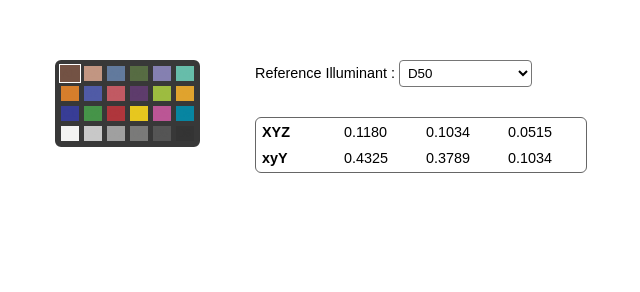
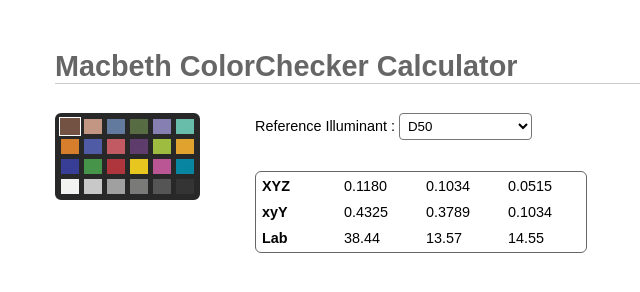
Before and after one commit to stephanb2/color-calc-js, a plain HTML site: page macbeth02.html in a window 1280 px wide. Shown: the whole page, without its empty margins (5-645 px from the left). Drawn offline with Linux system fonts and the light colour scheme.

Commit message:
Lab calculation. Complete ColorChecker data set. Data for 1964 Std. Observer and Reference White XYZ.

```diff
--- /dev/null
+++ b/data/CIE_observer1964.csv
@@ -0,0 +1,4 @@
+380, 390, 400, 410, 420, 430, 440, 450, 460, 470, 480, 490, 500, 510, 520, 530, 540, 550, 560, 570, 580, 590, 600, 610, 620, 630, 640, 650, 660, 670, 680, 690, 700, 710, 720, 730, 740, 750, 760, 770, 780
+0.00016, 0.002362, 0.01911, 0.084736, 0.204492, 0.314679, 0.383734, 0.370702, 0.302273, 0.195618, 0.080507, 0.016172, 0.003816, 0.037465, 0.117749, 0.236491, 0.376772, 0.529826, 0.705224, 0.878655, 1.01416, 1.11852, 1.12399, 1.03048, 0.856297, 0.647467, 0.431567, 0.268329, 0.152568, 0.081261, 0.040851, 0.019941, 0.009577, 0.004553, 0.002175, 0.001045, 0.000508, 0.000251, 0.000126, 0.000065, 0.000033
+0.000017, 0.000253, 0.002004, 0.008756, 0.021391, 0.038676, 0.062077, 0.089456, 0.128201, 0.18519, 0.253589, 0.339133, 0.460777, 0.606741, 0.761757, 0.875211, 0.961988, 0.991761, 0.99734, 0.955552, 0.868934, 0.777405, 0.658341, 0.527963, 0.398057, 0.283493, 0.179828, 0.107633, 0.060281, 0.0318, 0.015905, 0.007749, 0.003718, 0.001768, 0.000846, 0.000407, 0.000199, 0.000098, 0.00005, 0.000025, 0.000013
+0.000705, 0.010482, 0.086011, 0.389366, 0.972542, 1.55348, 1.96728, 1.9948, 1.74537, 1.31756, 0.772125, 0.415254, 0.218502, 0.112044, 0.060709, 0.030451, 0.013676, 0.003988, 0, 0, 0, 0, 0, 0, 0, 0, 0, 0, 0, 0, 0, 0, 0, 0, 0, 0, 0, 0, 0, 0, 0
--- a/macbeth02.html
+++ b/macbeth02.html
@@ -3,7 +3,7 @@
 <head>
 
   <meta charset="utf-8"/>
-  <title>Macbeth chart test 02</title>
+  <title>Macbeth ColorChecker Calculator</title>
 
   <style type="text/css">
    body {
@@ -16,6 +16,16 @@
    p, h1, h2, h3, h4 {
       margin-top: 0px;
    }
+
+   h1, h2 {
+      color: #666;
+      border-bottom: 1px solid #ccc;
+   }
+
+    #header{
+       width: 100%;
+       padding: 0px 10px;
+    }
 
     #main {
         width: auto;
@@ -41,19 +51,18 @@
 
 
    #colorTable {
-      border: 3px solid #383838;
+      border: 3px solid #282828;
       border-radius: 6px;
       -moz-border-radius: 6px;
       -webkit-border-radius: 6px;
-      background: #383838;
+      background: #282828;
       border-spacing: 1px;
       table-layout:fixed;
       font-size: 10px;
    }
 
    #colorTable td {
-      border: 2px solid #383838;
-      background: #333;
+      border: 2px solid #282828;
       width: 14px;
       max-width: 14px;
       padding: 2px;
@@ -100,15 +109,16 @@
 </head>
 
 
+<body>
 
-<body>
+<div id="header"><h1>Macbeth ColorChecker Calculator</h1></div>
 
 <div id="side">
     <table id="colorTable"></table>
 </div>
 
+
 <div id="main">
-
 
     <label>Reference Illuminant : </label>
     <select id="illumRef" autocomplete="off">
@@ -124,6 +134,7 @@
     <table class="dataTable">
         <tr id="XYZ"></tr>
         <tr id="xyY"></tr>
+        <tr id="Lab"></tr>
     </table>
 
     <!--
--- a/macbeth02.js
+++ b/macbeth02.js
@@ -1,7 +1,7 @@
 var SB = {};
 
 SB = {
-    "data":{"CIEobs31":{}, "CIEil":{}, "GMCCavg30":{}, "CCdisplay":{} }
+    "data":{"CIEobs31":{}, "CIEobs64":{}, "CIEil":{}, "GMCCavg30":{}, "CCdisplay":{} }
 };
 
 /*
@@ -13,7 +13,27 @@
     "step":10,
     "x":[0.001368, 0.004243, 0.01431, 0.04351, 0.13438, 0.2839, 0.34828, 0.3362, 0.2908, 0.19536, 0.09564, 0.03201, 0.0049, 0.0093, 0.06327, 0.1655, 0.2904, 0.43345, 0.5945, 0.7621, 0.9163, 1.0263, 1.0622, 1.0026, 0.85445, 0.6424, 0.4479, 0.2835, 0.1649, 0.0874, 0.04677, 0.0227, 0.011359, 0.00579, 0.002899, 0.00144, 0.00069, 0.000332, 0.000166, 0.000083, 0.000042],
     "y":[0.000039, 0.00012, 0.000396, 0.00121, 0.004, 0.0116, 0.023, 0.038, 0.06, 0.09098, 0.13902, 0.20802, 0.323, 0.503, 0.71, 0.862, 0.954, 0.99495, 0.995, 0.952, 0.87, 0.757, 0.631, 0.503, 0.381, 0.265, 0.175, 0.107, 0.061, 0.032, 0.017, 0.00821, 0.004102, 0.002091, 0.001047, 0.00052, 0.000249, 0.00012, 0.00006, 0.00003, 0.000015],
-    "z":[0.00645, 0.02005, 0.06785, 0.2074, 0.6456, 1.3856, 1.74706, 1.77211, 1.6692, 1.28764, 0.81295, 0.46518, 0.272, 0.1582, 0.07825, 0.04216, 0.0203, 0.00875, 0.0039, 0.0021, 0.00165, 0.0011, 0.0008, 0.00034, 0.00019, 0.00005, 0.00002, 0, 0, 0, 0, 0, 0, 0, 0, 0, 0, 0, 0, 0, 0]
+    "z":[0.00645, 0.02005, 0.06785, 0.2074, 0.6456, 1.3856, 1.74706, 1.77211, 1.6692, 1.28764, 0.81295, 0.46518, 0.272, 0.1582, 0.07825, 0.04216, 0.0203, 0.00875, 0.0039, 0.0021, 0.00165, 0.0011, 0.0008, 0.00034, 0.00019, 0.00005, 0.00002, 0, 0, 0, 0, 0, 0, 0, 0, 0, 0, 0, 0, 0, 0],
+    "A":[1.0985, 1.00, 0.3558],
+    "C":[0.9807, 1.00, 1.1822],
+    "D50":[0.9642, 1.00, 0.8251],
+    "D65":[0.9504, 1.00, 1.0888]
+};
+
+/*
+ * CIE Standard Observer 1964 - 10 degrees
+ */
+SB.data.CIEobs64 = {
+    "start":380,
+    "end":780,
+    "step":10,
+    "x":[0.00016, 0.002362, 0.01911, 0.084736, 0.204492, 0.314679, 0.383734, 0.370702, 0.302273, 0.195618, 0.080507, 0.016172, 0.003816, 0.037465, 0.117749, 0.236491, 0.376772, 0.529826, 0.705224, 0.878655, 1.01416, 1.11852, 1.12399, 1.03048, 0.856297, 0.647467, 0.431567, 0.268329, 0.152568, 0.081261, 0.040851, 0.019941, 0.009577, 0.004553, 0.002175, 0.001045, 0.000508, 0.000251, 0.000126, 0.000065, 0.000033],
+    "y":[0.000017, 0.000253, 0.002004, 0.008756, 0.021391, 0.038676, 0.062077, 0.089456, 0.128201, 0.18519, 0.253589, 0.339133, 0.460777, 0.606741, 0.761757, 0.875211, 0.961988, 0.991761, 0.99734, 0.955552, 0.868934, 0.777405, 0.658341, 0.527963, 0.398057, 0.283493, 0.179828, 0.107633, 0.060281, 0.0318, 0.015905, 0.007749, 0.003718, 0.001768, 0.000846, 0.000407, 0.000199, 0.000098, 0.00005, 0.000025, 0.000013],
+    "z":[0.000705, 0.010482, 0.086011, 0.389366, 0.972542, 1.55348, 1.96728, 1.9948, 1.74537, 1.31756, 0.772125, 0.415254, 0.218502, 0.112044, 0.060709, 0.030451, 0.013676, 0.003988, 0, 0, 0, 0, 0, 0, 0, 0, 0, 0, 0, 0, 0, 0, 0, 0, 0, 0, 0, 0, 0, 0, 0],
+    "A":[1.1114, 1.00, 0.3520],
+    "C":[0.9759, 1.00, 1.0732],
+    "D50":[0.9672, 1.00, 0.8143],
+    "D65":[0.9481, 1.00, 1.0732]
 };
 
 /*
@@ -30,9 +50,8 @@
 };
 
 /*
- * GreatgMacbeth ColorChecker Spectral data by Danny Pascale
+ * Macbeth ColorChecker Spectral data by Danny Pascale
  * 30 charts average
- * TODO: this table is incomplete.
  */
 SB.data.GMCCavg30 = {
     "start":380,
@@ -50,7 +69,10 @@
     "B3":[0.09600, 0.11466, 0.13058, 0.13508, 0.13345, 0.13159, 0.13021, 0.12811, 0.12505, 0.12048, 0.11512, 0.10985, 0.10494, 0.09982, 0.09516, 0.09265, 0.09247, 0.09319, 0.09621, 0.10812, 0.15557, 0.26539, 0.39871, 0.50008, 0.55632, 0.57945, 0.58773, 0.59063, 0.59251, 0.59445, 0.59785, 0.60219, 0.60690, 0.60925, 0.60896, 0.61024],
     "C3":[0.04992, 0.04877, 0.04759, 0.04724, 0.04716, 0.04735, 0.04742, 0.04692, 0.04607, 0.04518, 0.04444, 0.04429, 0.04468, 0.04560, 0.04678, 0.04764, 0.04859, 0.05037, 0.05385, 0.05986, 0.07212, 0.10356, 0.17752, 0.31207, 0.46683, 0.58083, 0.64443, 0.67484, 0.69018, 0.69824, 0.70592, 0.71495, 0.72370, 0.73010, 0.73371, 0.73841],
     "D3":[0.14421, 0.19246, 0.27184, 0.33081, 0.35042, 0.35692, 0.36123, 0.36326, 0.36297, 0.36081, 0.35874, 0.35811, 0.35846, 0.35919, 0.36041, 0.36046, 0.36056, 0.36083, 0.36043, 0.36185, 0.36175, 0.36133, 0.35932, 0.35753, 0.35543, 0.35241, 0.34990, 0.34764, 0.34547, 0.34272, 0.34017, 0.33760, 0.33531, 0.33383, 0.33180, 0.33054],
-
+    "A4":[0.05124, 0.05423, 0.05599, 0.05704, 0.05786, 0.05895, 0.06030, 0.06131, 0.06228, 0.06325, 0.06478, 0.06738, 0.07531, 0.10120, 0.14536, 0.17826, 0.18394, 0.17011, 0.14938, 0.13274, 0.12186, 0.11517, 0.10948, 0.10536, 0.10434, 0.10599, 0.10891, 0.11189, 0.11406, 0.11395, 0.11240, 0.11215, 0.11482, 0.11977, 0.12459, 0.13030],
+    "B4":[0.09199, 0.11601, 0.14561, 0.16853, 0.17847, 0.17301, 0.15797, 0.13878, 0.11913, 0.10140, 0.08695, 0.07518, 0.06609, 0.06032, 0.05646, 0.05312, 0.05121, 0.05124, 0.05195, 0.05187, 0.05120, 0.05242, 0.05841, 0.07318, 0.09552, 0.11893, 0.14139, 0.16554, 0.19405, 0.22706, 0.26539, 0.30892, 0.35455, 0.39577, 0.43584, 0.47847],
+    "C4":[0.05798, 0.05442, 0.05216, 0.05198, 0.05263, 0.05398, 0.05608, 0.05942, 0.06659, 0.08068, 0.10688, 0.15204, 0.22507, 0.33553, 0.46239, 0.55873, 0.61573, 0.64973, 0.67222, 0.69387, 0.70995, 0.72319, 0.73144, 0.73904, 0.74620, 0.75180, 0.75816, 0.76394, 0.76869, 0.77098, 0.77551, 0.78240, 0.79018, 0.79619, 0.79930, 0.80366],
+    "D4":[0.10519, 0.13133, 0.16260, 0.18017, 0.18592, 0.18953, 0.19286, 0.19423, 0.19378, 0.19233, 0.19106, 0.19085, 0.19125, 0.19158, 0.19205, 0.19210, 0.19217, 0.19231, 0.19206, 0.19263, 0.19238, 0.19193, 0.19059, 0.18939, 0.18799, 0.18587, 0.18398, 0.18232, 0.18085, 0.17925, 0.17777, 0.17604, 0.17434, 0.17337, 0.17219, 0.17139],
     "A5":[0.14423, 0.19827, 0.29443, 0.37544, 0.40837, 0.42095, 0.42618, 0.42609, 0.41932, 0.40343, 0.37927, 0.34636, 0.31112, 0.28124, 0.25388, 0.22889, 0.21420, 0.20835, 0.20162, 0.19440, 0.19257, 0.20018, 0.21441, 0.22952, 0.24058, 0.25396, 0.27851, 0.31322, 0.34779, 0.36587, 0.36579, 0.35942, 0.35799, 0.36493, 0.37723, 0.39783],
     "B5":[0.06103, 0.06125, 0.06192, 0.06291, 0.06397, 0.06593, 0.06921, 0.07473, 0.08549, 0.10506, 0.13867, 0.19209, 0.27073, 0.37611, 0.47578, 0.53122, 0.54916, 0.54571, 0.52807, 0.50446, 0.47052, 0.42764, 0.38125, 0.34680, 0.32744, 0.31771, 0.31247, 0.30994, 0.31441, 0.32741, 0.34523, 0.36255, 0.37622, 0.38054, 0.37767, 0.37941],
     "C5":[0.14455, 0.19511, 0.28259, 0.34577, 0.36182, 0.35432, 0.33361, 0.30571, 0.27623, 0.24756, 0.21805, 0.18988, 0.16786, 0.14896, 0.12697, 0.10723, 0.09962, 0.10189, 0.10356, 0.10907, 0.13680, 0.19963, 0.29013, 0.40006, 0.51580, 0.61486, 0.68655, 0.73177, 0.75975, 0.77433, 0.78314, 0.79256, 0.80337, 0.81155, 0.81718, 0.82541],
@@ -73,7 +95,7 @@
 
 SB.macbeth = (function ($) {
 
-    var currentCell, illumRef;
+    var currentCell, illumRef, observRef;
 
 	/*
 	 * WARNING: this implementation provides no interpolation
@@ -163,6 +185,7 @@
     }
 
 
+    /*----- colorimetric transforms ------------------*/
 
     function specToXYZ(series, id, illum, observ) {
         var x,y,z,n;
@@ -188,6 +211,28 @@
     }
 
 
+    function XYZtoLab (XYZ, refWhite, observ) {
+        var xyz_r, f_xyz,
+            inv3 = 1/3,
+            epsilon = 216/24389,
+            kappa = 24389/27;
+
+        xyz_r = jQuery.map(XYZ, function(val, i){
+            return val / SB.data[observ][refWhite][i];
+        });
+
+        f_xyz = jQuery.map(xyz_r, function(val, i){
+            if (val > epsilon) {
+                return Math.pow(val, inv3);
+            } else {
+                return (kappa*val + 16) / 116;
+            }
+        });
+
+        return [ 116*f_xyz[1] - 16, 500*(f_xyz[0]-f_xyz[1]), 200*(f_xyz[1]-f_xyz[2]) ];
+    }
+
+
     /*----- user interface ---------------------------*/
 
     function buildCCTable(table_id) {
@@ -209,12 +254,14 @@
         });
     }
 
-
+    /*
+     *@requires: global variables: illumRef, observRef
+     */
     function showResults(CC_Id) {
 
         $("#XYZ").html($("<td>").text("XYZ").addClass("dataLabel"));
 
-        var XYZ = specToXYZ(SB.data.GMCCavg30, CC_Id, illumRef, "CIEobs31");
+        var XYZ = specToXYZ(SB.data.GMCCavg30, CC_Id, illumRef, observRef);
         $.each(XYZ, function(index, elm) {
             $("#XYZ").append($("<td>").text( elm.toFixed(4) ));
         });
@@ -225,14 +272,20 @@
             $("#xyY").append($("<td>").text( elm.toFixed(4) ));
         });
 
+        $("#Lab").html($("<td>").text("Lab").addClass("dataLabel"));
+        var Lab = XYZtoLab(XYZ, illumRef, observRef);
+        $.each(Lab, function(index, elm) {
+            $("#Lab").append($("<td>").text( elm.toFixed(2) ));
+        });
     }
 
 
     function init() {
         $("#colorTable tr td:contains('A1')").toggleClass("active");
         currentCell = "A1";
-        console.log( $("#whiteRef").val() ); //DBG
         illumRef = $("#illumRef").val();
+        /* TODO: use observRef as global parameter, set it from dropdown UI*/
+        observRef = "CIEobs31";
         showResults("A1");
     }
 
@@ -241,12 +294,11 @@
         $("#colorTable .active").toggleClass("active");
         $(this).toggleClass("active");
         currentCell = $(this).text();
-        showResults($(this).text());
+        showResults(currentCell);
 
     }
 
     function setIllum(event) {
-        console.log( $(this).val() ); //DBG
         illumRef = $("#illumRef").val();
         showResults(currentCell);
     }
@@ -271,5 +323,4 @@
    $("#colorTable tr td").on("click", SB.macbeth.onCellClick);
    $("#illumRef").on("change", SB.macbeth.setIllum);
 
-
 }
```
Also changed, not shown: LICENSE.txt (added), data/data sources.txt, 2 other files.
